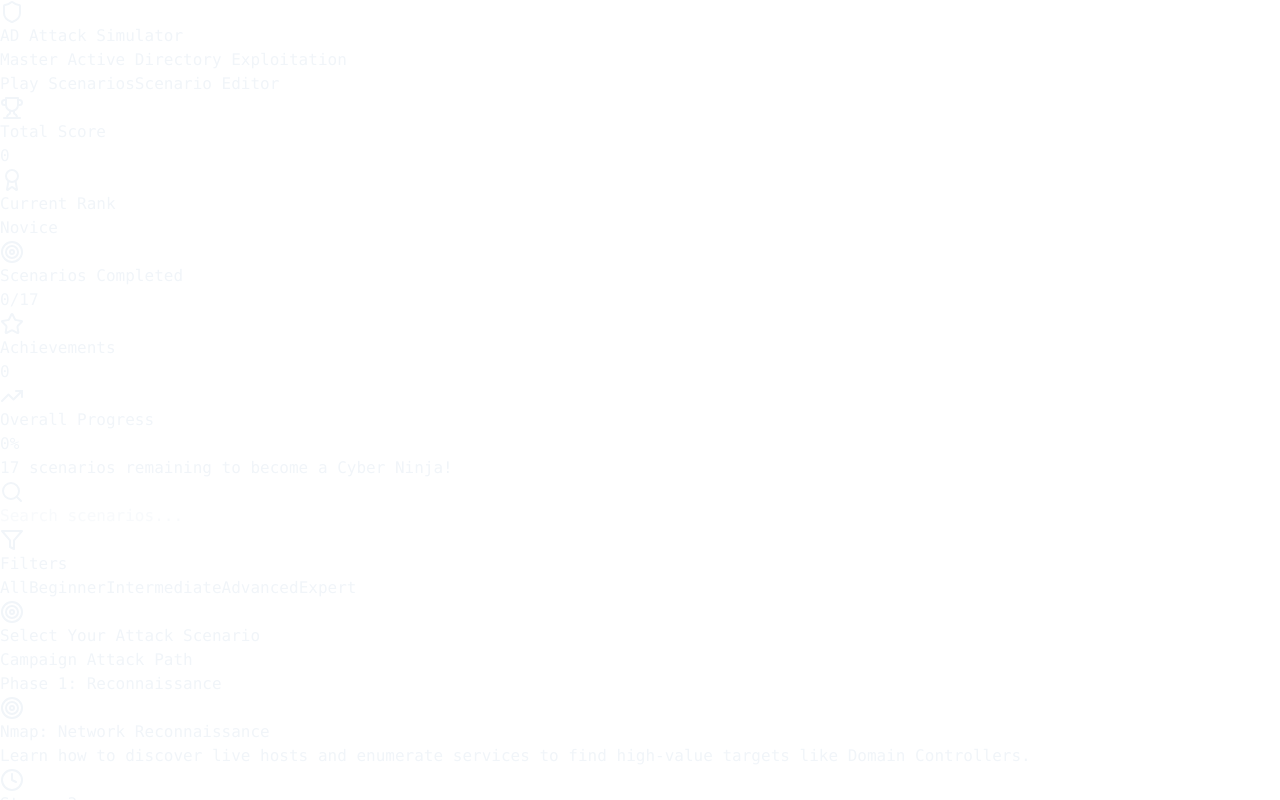
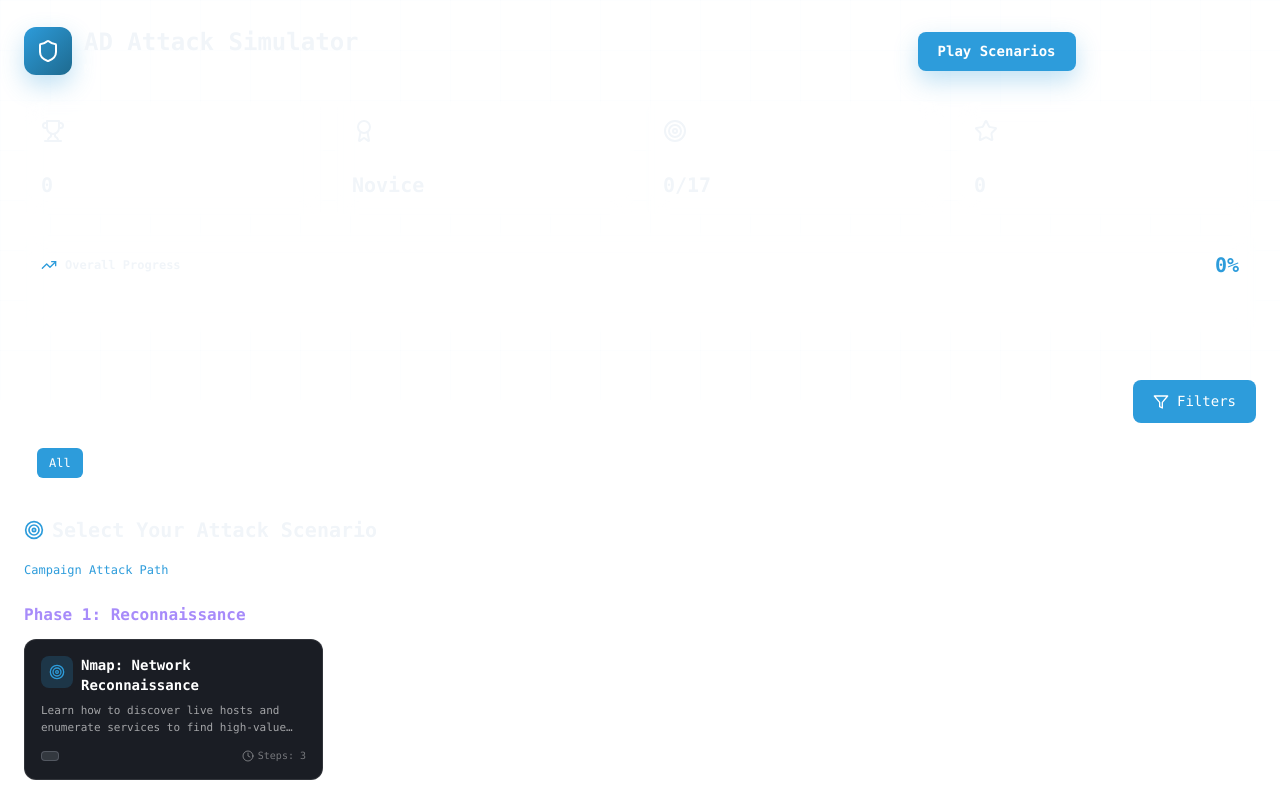
Before and after one commit to Ibrahim-sec/AD, a React (Vite) app in the folder client/: page / in a window 1280 px wide. Both pictures are taken after a click on the button "Filters". Shown: the top 800 px of the page. Built offline with nearby package versions, Linux system fonts and the light colour scheme.

Commit message:
Update HomePage.jsx

```diff
--- a/client/src/components/HomePage.jsx
+++ b/client/src/components/HomePage.jsx
@@ -91,164 +91,213 @@ export default function HomePage({ scenarios, progress, appMode, setAppMode }) {
   }, [filteredScenarios]);
 
   return (
-    <div className="min-h-screen bg-[#0a0b0d] text-white overflow-x-hidden">
-      {/* Hero Section - Fixed at top */}
-      <div className="sticky top-0 z-10 bg-gradient-to-br from-[#0a0b0d] via-[#0f1419] to-[#0a0b0d] border-b border-white/5">
-        <div className="absolute inset-0 opacity-20">
-          <div className="absolute inset-0" style={{
+    <div style={{ width: '100%', minHeight: '100vh', overflowY: 'auto' }} className="bg-[#0a0b0d] text-white">
+      {/* Header Section */}
+      <div className="bg-gradient-to-br from-[#0a0b0d] via-[#0f1419] to-[#0a0b0d] border-b border-white/5">
+        <div style={{
           backgroundImage: `
             linear-gradient(rgba(45, 156, 219, 0.05) 1px, transparent 1px),
             linear-gradient(90deg, rgba(45, 156, 219, 0.05) 1px, transparent 1px)
           `,
-            backgroundSize: '50px 50px'
+          backgroundSize: '50px 50px',
+          position: 'absolute',
+          top: 0,
+          left: 0,
+          right: 0,
+          height: '400px',
+          opacity: 0.2,
+          pointerEvents: 'none'
         }} />
+
+        <div style={{ position: 'relative', maxWidth: '1280px', margin: '0 auto', padding: '24px' }}>
+          {/* Header */}
+          <div style={{ display: 'flex', alignItems: 'center', justifyContent: 'space-between', marginBottom: '24px' }}>
+            <div style={{ display: 'flex', alignItems: 'center', gap: '12px' }}>
+              <div style={{
+                width: '48px',
+                height: '48px',
+                background: 'linear-gradient(to bottom right, #2D9CDB, #1e6a8f)',
+                borderRadius: '12px',
+                display: 'flex',
+                alignItems: 'center',
+                justifyContent: 'center',
+                boxShadow: '0 10px 25px rgba(45, 156, 219, 0.3)'
+              }}>
+                <Shield style={{ width: '24px', height: '24px', color: 'white' }} />
+              </div>
+              <div>
+                <h1 style={{ fontSize: '24px', fontWeight: 'bold', margin: 0 }}>AD Attack Simulator</h1>
+                <p style={{ fontSize: '12px', color: 'rgba(255,255,255,0.6)', margin: 0 }}>Master Active Directory Exploitation</p>
+              </div>
             </div>
 
-        <div className="relative max-w-7xl mx-auto px-6 py-6">
-          {/* Header */}
-          <div className="flex items-center justify-between mb-6">
-            <motion.div
-              initial={{ opacity: 0, x: -20 }}
-              animate={{ opacity: 1, x: 0 }}
-              className="flex items-center gap-3"
-            >
-              <div className="w-12 h-12 bg-gradient-to-br from-[#2D9CDB] to-[#1e6a8f] rounded-xl flex items-center justify-center shadow-lg shadow-[#2D9CDB]/30">
-                <Shield className="w-6 h-6 text-white" />
-              </div>
-              <div>
-                <h1 className="text-2xl font-bold">AD Attack Simulator</h1>
-                <p className="text-white/60 text-xs">Master Active Directory Exploitation</p>
-              </div>
-            </motion.div>
-
-            <motion.div
-              initial={{ opacity: 0, x: 20 }}
-              animate={{ opacity: 1, x: 0 }}
-              className="flex gap-3"
-            >
+            <div style={{ display: 'flex', gap: '12px' }}>
               <button
                 onClick={() => setAppMode('simulator')}
-                className={`px-5 py-2 rounded-lg text-sm font-semibold transition-all ${
-                  appMode === 'simulator'
-                    ? 'bg-[#2D9CDB] text-white shadow-lg shadow-[#2D9CDB]/30'
-                    : 'bg-white/5 text-white/60 hover:bg-white/10'
-                }`}
+                style={{
+                  padding: '8px 20px',
+                  borderRadius: '8px',
+                  fontWeight: '600',
+                  fontSize: '14px',
+                  border: 'none',
+                  cursor: 'pointer',
+                  background: appMode === 'simulator' ? '#2D9CDB' : 'rgba(255,255,255,0.05)',
+                  color: appMode === 'simulator' ? 'white' : 'rgba(255,255,255,0.6)',
+                  boxShadow: appMode === 'simulator' ? '0 10px 25px rgba(45, 156, 219, 0.3)' : 'none'
+                }}
               >
                 Play Scenarios
               </button>
               <Link href="/editor">
-                <button className="px-5 py-2 rounded-lg text-sm font-semibold bg-white/5 text-white/60 hover:bg-white/10 border border-white/10 transition-all">
+                <button style={{
+                  padding: '8px 20px',
+                  borderRadius: '8px',
+                  fontWeight: '600',
+                  fontSize: '14px',
+                  cursor: 'pointer',
+                  background: 'rgba(255,255,255,0.05)',
+                  color: 'rgba(255,255,255,0.6)',
+                  border: '1px solid rgba(255,255,255,0.1)'
+                }}>
                   Scenario Editor
                 </button>
               </Link>
-            </motion.div>
-          </div>
-
-          {/* Stats - Compact */}
-          <div className="grid grid-cols-4 gap-3 mb-4">
-            <StatCard icon={<Trophy className="w-5 h-5" />} label="Total Score" value={stats.totalScore} color="from-yellow-500 to-orange-500" />
-            <StatCard icon={<Award className="w-5 h-5" />} label="Current Rank" value={stats.rank} color="from-purple-500 to-pink-500" />
-            <StatCard icon={<Target className="w-5 h-5" />} label="Scenarios Completed" value={`${stats.completed}/${stats.total}`} color="from-cyan-500 to-blue-500" />
-            <StatCard icon={<Star className="w-5 h-5" />} label="Achievements" value={stats.achievements} color="from-green-500 to-emerald-500" />
-          </div>
-
-          {/* Progress Bar - Compact */}
-          <motion.div
-            initial={{ opacity: 0, y: 10 }}
-            animate={{ opacity: 1, y: 0 }}
-            className="bg-white/5 backdrop-blur-sm rounded-lg p-4 border border-white/10"
-          >
-            <div className="flex items-center justify-between mb-2">
-              <div className="flex items-center gap-2">
-                <TrendingUp className="w-4 h-4 text-[#2D9CDB]" />
-                <span className="text-xs font-semibold">Overall Progress</span>
-              </div>
-              <span className="text-xl font-bold text-[#2D9CDB]">{stats.completionRate}%</span>
-            </div>
-            <div className="h-2 bg-white/5 rounded-full overflow-hidden">
-              <motion.div
-                initial={{ width: 0 }}
-                animate={{ width: `${stats.completionRate}%` }}
-                transition={{ duration: 1 }}
-                className="h-full bg-gradient-to-r from-[#2D9CDB] to-cyan-400"
-              />
-            </div>
-            <p className="text-[10px] text-white/40 mt-1.5">
-              {stats.total - stats.completed} scenarios remaining to become a Cyber Ninja!
-            </p>
-          </motion.div>
             </div>
           </div>
 
-      {/* Main Content - Scrollable */}
-      <div className="max-w-7xl mx-auto px-6 py-6 pb-20">
+          {/* Stats */}
+          <div style={{ display: 'grid', gridTemplateColumns: 'repeat(4, 1fr)', gap: '12px', marginBottom: '16px' }}>
+            <StatCard icon={<Trophy />} label="Total Score" value={stats.totalScore} />
+            <StatCard icon={<Award />} label="Current Rank" value={stats.rank} />
+            <StatCard icon={<Target />} label="Scenarios Completed" value={`${stats.completed}/${stats.total}`} />
+            <StatCard icon={<Star />} label="Achievements" value={stats.achievements} />
+          </div>
+
+          {/* Progress */}
+          <div style={{
+            background: 'rgba(255,255,255,0.05)',
+            backdropFilter: 'blur(10px)',
+            borderRadius: '12px',
+            padding: '16px',
+            border: '1px solid rgba(255,255,255,0.1)'
+          }}>
+            <div style={{ display: 'flex', alignItems: 'center', justifyContent: 'space-between', marginBottom: '8px' }}>
+              <div style={{ display: 'flex', alignItems: 'center', gap: '8px' }}>
+                <TrendingUp style={{ width: '16px', height: '16px', color: '#2D9CDB' }} />
+                <span style={{ fontSize: '12px', fontWeight: '600' }}>Overall Progress</span>
+              </div>
+              <span style={{ fontSize: '20px', fontWeight: 'bold', color: '#2D9CDB' }}>{stats.completionRate}%</span>
+            </div>
+            <div style={{ height: '8px', background: 'rgba(255,255,255,0.05)', borderRadius: '999px', overflow: 'hidden' }}>
+              <div style={{
+                height: '100%',
+                width: `${stats.completionRate}%`,
+                background: 'linear-gradient(to right, #2D9CDB, #22d3ee)',
+                transition: 'width 1s'
+              }} />
+            </div>
+            <p style={{ fontSize: '10px', color: 'rgba(255,255,255,0.4)', margin: '4px 0 0 0' }}>
+              {stats.total - stats.completed} scenarios remaining to become a Cyber Ninja!
+            </p>
+          </div>
+        </div>
+      </div>
+
+      {/* Main Content */}
+      <div style={{ maxWidth: '1280px', margin: '0 auto', padding: '24px' }}>
         {/* Search & Filters */}
-        <div className="mb-6">
-          <div className="flex gap-3 mb-3">
-            <div className="flex-1 relative">
-              <Search className="absolute left-3 top-1/2 -translate-y-1/2 w-4 h-4 text-white/40" />
+        <div style={{ marginBottom: '24px' }}>
+          <div style={{ display: 'flex', gap: '12px', marginBottom: '12px' }}>
+            <div style={{ flex: 1, position: 'relative' }}>
+              <Search style={{ position: 'absolute', left: '12px', top: '50%', transform: 'translateY(-50%)', width: '16px', height: '16px', color: 'rgba(255,255,255,0.4)' }} />
               <input
                 type="text"
                 value={searchQuery}
                 onChange={(e) => setSearchQuery(e.target.value)}
                 placeholder="Search scenarios..."
-                className="w-full pl-10 pr-4 py-2.5 bg-white/5 border border-white/10 rounded-lg text-sm text-white placeholder:text-white/40 focus:border-[#2D9CDB] focus:outline-none"
+                style={{
+                  width: '100%',
+                  padding: '10px 12px 10px 36px',
+                  background: 'rgba(255,255,255,0.05)',
+                  border: '1px solid rgba(255,255,255,0.1)',
+                  borderRadius: '8px',
+                  color: 'white',
+                  fontSize: '14px',
+                  outline: 'none'
+                }}
               />
             </div>
             <button
               onClick={() => setShowFilters(!showFilters)}
-              className={`px-5 py-2.5 rounded-lg text-sm font-medium flex items-center gap-2 ${
-                showFilters ? 'bg-[#2D9CDB] text-white' : 'bg-white/5 text-white/60 hover:bg-white/10 border border-white/10'
-              }`}
+              style={{
+                padding: '10px 20px',
+                borderRadius: '8px',
+                fontSize: '14px',
+                fontWeight: '500',
+                display: 'flex',
+                alignItems: 'center',
+                gap: '8px',
+                cursor: 'pointer',
+                background: showFilters ? '#2D9CDB' : 'rgba(255,255,255,0.05)',
+                color: showFilters ? 'white' : 'rgba(255,255,255,0.6)',
+                border: showFilters ? 'none' : '1px solid rgba(255,255,255,0.1)'
+              }}
             >
-              <Filter className="w-4 h-4" />
+              <Filter style={{ width: '16px', height: '16px' }} />
               Filters
             </button>
           </div>
 
-          <AnimatePresence>
           {showFilters && (
-              <motion.div
-                initial={{ opacity: 0, height: 0 }}
-                animate={{ opacity: 1, height: 'auto' }}
-                exit={{ opacity: 0, height: 0 }}
-                className="bg-white/5 rounded-lg p-3 border border-white/10 overflow-hidden"
-              >
-                <div className="flex flex-wrap gap-2">
+            <div style={{
+              background: 'rgba(255,255,255,0.05)',
+              borderRadius: '8px',
+              padding: '12px',
+              border: '1px solid rgba(255,255,255,0.1)',
+              display: 'flex',
+              gap: '8px',
+              flexWrap: 'wrap'
+            }}>
               {['all', 'Beginner', 'Intermediate', 'Advanced', 'Expert'].map(diff => (
                 <button
                   key={diff}
                   onClick={() => setSelectedDifficulty(diff)}
-                      className={`px-3 py-1.5 rounded text-xs font-medium transition-all ${
-                        selectedDifficulty === diff
-                          ? 'bg-[#2D9CDB] text-white'
-                          : 'bg-white/5 text-white/60 hover:bg-white/10'
-                      }`}
+                  style={{
+                    padding: '6px 12px',
+                    borderRadius: '6px',
+                    fontSize: '12px',
+                    fontWeight: '500',
+                    cursor: 'pointer',
+                    background: selectedDifficulty === diff ? '#2D9CDB' : 'rgba(255,255,255,0.05)',
+                    color: selectedDifficulty === diff ? 'white' : 'rgba(255,255,255,0.6)',
+                    border: 'none'
+                  }}
                 >
                   {diff === 'all' ? 'All' : diff}
                 </button>
               ))}
             </div>
-              </motion.div>
           )}
-          </AnimatePresence>
         </div>
 
         {/* Header */}
-        <div className="mb-4 flex items-center gap-2">
-          <Target className="w-5 h-5 text-[#2D9CDB]" />
-          <h2 className="text-xl font-bold">Select Your Attack Scenario</h2>
+        <div style={{ display: 'flex', alignItems: 'center', gap: '8px', marginBottom: '16px' }}>
+          <Target style={{ width: '20px', height: '20px', color: '#2D9CDB' }} />
+          <h2 style={{ fontSize: '20px', fontWeight: 'bold', margin: 0 }}>Select Your Attack Scenario</h2>
         </div>
-        <div className="text-xs text-[#2D9CDB] mb-6 font-medium">Campaign Attack Path</div>
+        <div style={{ fontSize: '12px', color: '#2D9CDB', fontWeight: '500', marginBottom: '24px' }}>Campaign Attack Path</div>
 
-        {/* Scenarios - Scrollable Content */}
-        <div className="space-y-6">
+        {/* Scenarios */}
         {Object.entries(scenariosByPhase).map(([phase, phaseScenarios]) => {
           if (phaseScenarios.length === 0) return null;
           return (
-              <div key={phase}>
-                <h3 className="text-base font-bold text-purple-400 mb-3">{phase}</h3>
-                <div className="grid grid-cols-1 md:grid-cols-2 lg:grid-cols-3 xl:grid-cols-4 gap-3">
+            <div key={phase} style={{ marginBottom: '32px' }}>
+              <h3 style={{ fontSize: '16px', fontWeight: 'bold', color: '#a78bfa', marginBottom: '12px' }}>{phase}</h3>
+              <div style={{
+                display: 'grid',
+                gridTemplateColumns: 'repeat(auto-fill, minmax(280px, 1fr))',
+                gap: '12px'
+              }}>
                 {phaseScenarios.map((scenario) => (
                   <ScenarioCard
                     key={scenario.id}
@@ -260,92 +309,165 @@ export default function HomePage({ scenarios, progress, appMode, setAppMode }) {
             </div>
           );
         })}
-        </div>
 
         {/* No Results */}
         {filteredScenarios.length === 0 && (
-          <div className="text-center py-12">
-            <Search className="w-12 h-12 text-white/20 mx-auto mb-3" />
-            <p className="text-white/40 text-sm mb-3">No scenarios found</p>
+          <div style={{ textAlign: 'center', padding: '48px 0' }}>
+            <Search style={{ width: '48px', height: '48px', color: 'rgba(255,255,255,0.2)', margin: '0 auto 12px' }} />
+            <p style={{ color: 'rgba(255,255,255,0.4)', fontSize: '14px', marginBottom: '12px' }}>No scenarios found</p>
             <button
               onClick={() => {
                 setSearchQuery('');
                 setSelectedDifficulty('all');
               }}
-              className="px-4 py-2 bg-white/5 hover:bg-white/10 rounded-lg text-xs"
+              style={{
+                padding: '8px 16px',
+                background: 'rgba(255,255,255,0.05)',
+                border: 'none',
+                borderRadius: '8px',
+                fontSize: '12px',
+                color: 'white',
+                cursor: 'pointer'
+              }}
             >
               Clear Filters
             </button>
           </div>
         )}
+
+        {/* Extra bottom padding */}
+        <div style={{ height: '80px' }} />
       </div>
     </div>
   );
 }
 
-// ============================================================================
-// HELPER COMPONENTS
-// ============================================================================
-
-function StatCard({ icon, label, value, color }) {
+function StatCard({ icon, label, value }) {
   return (
-    <motion.div
-      initial={{ opacity: 0, y: 10 }}
-      animate={{ opacity: 1, y: 0 }}
-      whileHover={{ scale: 1.02 }}
-      className="bg-white/5 backdrop-blur-sm rounded-lg p-3 border border-white/10 group cursor-pointer"
-    >
-      <div className={`w-8 h-8 rounded-lg bg-gradient-to-br ${color} opacity-20 flex items-center justify-center mb-2`}>
+    <div style={{
+      background: 'rgba(255,255,255,0.05)',
+      backdropFilter: 'blur(10px)',
+      borderRadius: '12px',
+      padding: '16px',
+      border: '1px solid rgba(255,255,255,0.1)'
+    }}>
+      <div style={{ marginBottom: '8px' }}>
         {icon}
       </div>
-      <div className="text-[10px] text-white/60 mb-0.5">{label}</div>
-      <div className="text-lg font-bold text-white">{value}</div>
-    </motion.div>
+      <div style={{ fontSize: '10px', color: 'rgba(255,255,255,0.6)', marginBottom: '4px' }}>{label}</div>
+      <div style={{ fontSize: '20px', fontWeight: 'bold' }}>{value}</div>
+    </div>
   );
 }
 
 function ScenarioCard({ scenario, isCompleted }) {
   const getDifficultyColor = (difficulty) => {
     switch (difficulty) {
-      case 'Beginner': return 'bg-green-500/20 text-green-400 border-green-500/30';
-      case 'Intermediate': return 'bg-yellow-500/20 text-yellow-400 border-yellow-500/30';
-      case 'Advanced': return 'bg-red-500/20 text-red-400 border-red-500/30';
-      case 'Expert': return 'bg-purple-500/20 text-purple-400 border-purple-500/30';
-      default: return 'bg-gray-500/20 text-gray-400 border-gray-500/30';
+      case 'Beginner': return { bg: 'rgba(34, 197, 94, 0.2)', text: '#22c55e', border: 'rgba(34, 197, 94, 0.3)' };
+      case 'Intermediate': return { bg: 'rgba(234, 179, 8, 0.2)', text: '#eab308', border: 'rgba(234, 179, 8, 0.3)' };
+      case 'Advanced': return { bg: 'rgba(239, 68, 68, 0.2)', text: '#ef4444', border: 'rgba(239, 68, 68, 0.3)' };
+      case 'Expert': return { bg: 'rgba(168, 85, 247, 0.2)', text: '#a855f7', border: 'rgba(168, 85, 247, 0.3)' };
+      default: return { bg: 'rgba(156, 163, 175, 0.2)', text: '#9ca3af', border: 'rgba(156, 163, 175, 0.3)' };
     }
   };
 
+  const colors = getDifficultyColor(scenario.difficulty);
+
   return (
-    <motion.div whileHover={{ scale: 1.02, y: -2 }}>
     <Link href={`/scenario/${scenario.id}`}>
-        <a className="block group">
-          <div className="relative bg-[#1a1d24] hover:bg-[#1f2229] rounded-lg p-4 border border-white/10 hover:border-[#2D9CDB]/50 transition-all h-full">
+      <a style={{ textDecoration: 'none', display: 'block' }}>
+        <div style={{
+          position: 'relative',
+          background: '#1a1d24',
+          borderRadius: '12px',
+          padding: '16px',
+          border: '1px solid rgba(255,255,255,0.1)',
+          cursor: 'pointer',
+          transition: 'all 0.2s',
+          height: '100%'
+        }}
+        onMouseEnter={(e) => {
+          e.currentTarget.style.background = '#1f2229';
+          e.currentTarget.style.borderColor = 'rgba(45, 156, 219, 0.5)';
+        }}
+        onMouseLeave={(e) => {
+          e.currentTarget.style.background = '#1a1d24';
+          e.currentTarget.style.borderColor = 'rgba(255,255,255,0.1)';
+        }}>
           {isCompleted && (
-              <div className="absolute top-2 right-2 w-6 h-6 bg-green-500 rounded-full flex items-center justify-center">
-                <CheckCircle className="w-4 h-4 text-white" />
+            <div style={{
+              position: 'absolute',
+              top: '12px',
+              right: '12px',
+              width: '24px',
+              height: '24px',
+              background: '#22c55e',
+              borderRadius: '50%',
+              display: 'flex',
+              alignItems: 'center',
+              justifyContent: 'center'
+            }}>
+              <CheckCircle style={{ width: '16px', height: '16px', color: 'white' }} />
             </div>
           )}
-            <div className="flex items-start gap-2 mb-2">
-              <div className="w-8 h-8 rounded-lg bg-[#2D9CDB]/20 flex items-center justify-center flex-shrink-0">
-                <Target className="w-4 h-4 text-[#2D9CDB]" />
+          <div style={{ display: 'flex', alignItems: 'start', gap: '8px', marginBottom: '8px' }}>
+            <div style={{
+              width: '32px',
+              height: '32px',
+              borderRadius: '8px',
+              background: 'rgba(45, 156, 219, 0.2)',
+              display: 'flex',
+              alignItems: 'center',
+              justifyContent: 'center',
+              flexShrink: 0
+            }}>
+              <Target style={{ width: '16px', height: '16px', color: '#2D9CDB' }} />
             </div>
-              <h3 className="text-sm font-bold line-clamp-2 group-hover:text-[#2D9CDB] transition-colors leading-tight">
+            <h3 style={{
+              fontSize: '14px',
+              fontWeight: 'bold',
+              color: 'white',
+              margin: 0,
+              lineHeight: '1.4',
+              display: '-webkit-box',
+              WebkitLineClamp: 2,
+              WebkitBoxOrient: 'vertical',
+              overflow: 'hidden'
+            }}>
               {scenario.title}
             </h3>
           </div>
-            <p className="text-[11px] text-white/60 mb-3 line-clamp-2 leading-relaxed">{scenario.description}</p>
-            <div className="flex items-center justify-between">
-              <span className={`px-2 py-0.5 rounded text-[10px] font-semibold border ${getDifficultyColor(scenario.difficulty)}`}>
+          <p style={{
+            fontSize: '11px',
+            color: 'rgba(255,255,255,0.6)',
+            lineHeight: '1.5',
+            marginBottom: '12px',
+            display: '-webkit-box',
+            WebkitLineClamp: 2,
+            WebkitBoxOrient: 'vertical',
+            overflow: 'hidden'
+          }}>
+            {scenario.description}
+          </p>
+          <div style={{ display: 'flex', alignItems: 'center', justifyContent: 'space-between' }}>
+            <span style={{
+              padding: '4px 8px',
+              borderRadius: '4px',
+              fontSize: '10px',
+              fontWeight: '600',
+              background: colors.bg,
+              color: colors.text,
+              border: `1px solid ${colors.border}`
+            }}>
               {scenario.difficulty}
             </span>
-              <div className="flex items-center gap-1 text-[10px] text-white/40">
-                <Clock className="w-3 h-3" />
+            <div style={{ display: 'flex', alignItems: 'center', gap: '4px', fontSize: '10px', color: 'rgba(255,255,255,0.4)' }}>
+              <Clock style={{ width: '12px', height: '12px' }} />
               <span>Steps: {scenario.steps?.length || 0}</span>
             </div>
           </div>
         </div>
       </a>
     </Link>
-    </motion.div>
   );
 }
```
Lines whose indentation alone changed are shown as unchanged.
